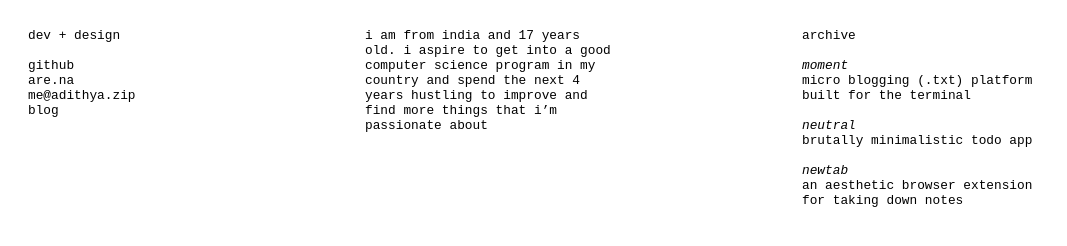
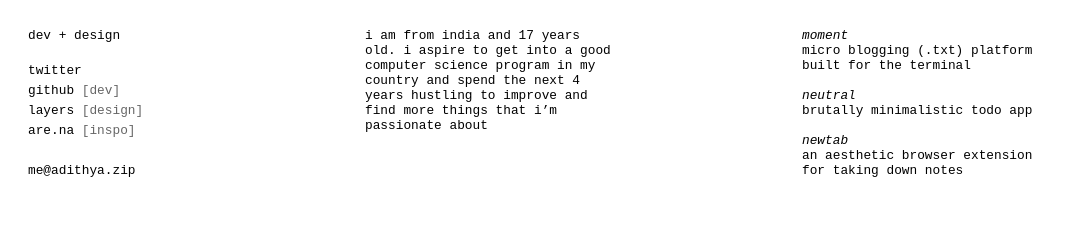
Before and after one commit to adithyasource/adithya.zip, a plain HTML site: page index.html in a window 1280 px wide. Shown: the whole page, without its empty margins (0-1067 px from the left). Drawn offline with Linux system fonts and the light colour scheme.

Commit message:
Major Updates + Cleanup + New Links

```diff
--- a/index.html
+++ b/index.html
@@ -17,6 +17,9 @@
       }
       #a {
         width: 150px;
+        display: flex;
+        flex-direction: column;
+        gap: 5px;
       }
 
       #c div {
@@ -24,33 +27,22 @@
         cursor: pointer;
       }
       #c div:hover,
-      #a span:hover,
+      #a a:hover,
       #b a:hover {
         background-color: #dfdfdf;
       }
 
-      span a,
+      .contextBoxes {
+        opacity: 0.6;
+      }
+
+      a,
       #b a,
       #c a {
         text-decoration: none;
         color: inherit;
       }
-      #blogDiv {
-        position: absolute;
-        z-index: 9;
-        cursor: move;
-        outline: 1px solid #000;
-        text-align: center;
-        background-color: #fff;
-        width: 400px;
-        height: 500px;
-      }
-      #blogHeader {
-        cursor: move;
-        outline: 1px solid #000;
-        height: 20px;
-        width: 100%;
-      }
+
       iframe {
         width: 400px;
         height: 470px;
@@ -93,30 +85,24 @@
     <div id="a">
       dev + design
       <br /><br />
-      <span>
-        <a href="https://github.com/adithyasource" target="_blank"
-          ><span> github </span></a
-        >
-      </span>
-      <br />
-      <span
-        ><a href="https://are.na/adithya" target="_blank"
-          ><span> are.na </span></a
-        ></span
+      <a href="https://x.com/adithyasrc" target="_blank"
+        ><span>twitter</span></a
+      >
+
+      <a href="https://github.com/adithyasource" target="_blank"
+        >github <span class="contextBoxes">[dev]</span></a
+      >
+
+      <a href="https://layers.to/adithyasource" target="_blank"
+        >layers <span class="contextBoxes">[design]</span></a
+      >
+
+      <a href="https://are.na/adithya" target="_blank"
+        >are.na <span class="contextBoxes">[inspo]</span></a
       >
       <br />
-      <span>
-        <a href="" onclick="copyEmail(event)"><span> me@adithya.zip </span></a>
-      </span>
-      <br />
-      <span>
-        <a href="" onclick="viewBlog(event)">
-          <span id="blogViewTrigger"> blog </span>
-        </a>
-      </span>
 
-      <div id="aBlog" style="margin-top: 30px"></div>
-      <div id="badgesBottom"></div>
+      <a href="" onclick="copyEmail(event)"><span> me@adithya.zip </span></a>
     </div>
     <div id="b">
       i am from india and 17 years old. i aspire to get into a good computer
@@ -124,8 +110,6 @@
       improve and find more things that i’m passionate about
     </div>
     <div id="c">
-      archive
-      <br /><br />
       <a href="https://moment.adithya.zip/" target="_blank">
         <div id="moment">
           <i>moment</i>
@@ -162,95 +146,11 @@
         document.querySelector("*").style.fontSize = "0.9rem";
       }
 
-      let blogOpened = false;
       async function copyEmail(event) {
         event.preventDefault();
         await navigator.clipboard.writeText("me@adithya.zip");
         alert("email copied");
       }
-      function viewBlog(event) {
-        event.preventDefault();
-        blogOpened = !blogOpened;
-        if (blogOpened == true) {
-          blogOpened = true;
-          document.getElementById(
-            "blogViewTrigger"
-          ).innerHTML = `<span id="blogViewTrigger"> <s>blog</s> </span>`;
-          const blogDiv = document.createElement("blogDiv");
-          blogDiv.innerHTML = `
-            <div id="blogDiv">
-              <div id="blogHeader">blog.html</div>
-            <iframe src="blog.html" frameborder="0"></iframe>
-            </div>
-            `;
-          document.getElementById("aBlog").appendChild(blogDiv);
-          var pos1 = 0,
-            pos2 = 0,
-            pos3 = 0,
-            pos4 = 0;
-          if (document.getElementById(blogHeader)) {
-            document.getElementById(blogHeader).onmousedown = dragMouseDown;
-          } else {
-            document.getElementById("blogDiv").onmousedown = dragMouseDown;
-          }
-          function dragMouseDown(e) {
-            e = e || window.event;
-            e.preventDefault();
-            pos3 = e.clientX;
-            pos4 = e.clientY;
-            document.onmouseup = closeDragElement;
-            document.onmousemove = elementDrag;
-          }
-          function elementDrag(e) {
-            e = e || window.event;
-            e.preventDefault();
-            pos1 = pos3 - e.clientX;
-            pos2 = pos4 - e.clientY;
-            pos3 = e.clientX;
-            pos4 = e.clientY;
-            document.getElementById("blogDiv").style.top =
-              document.getElementById("blogDiv").offsetTop - pos2 + "px";
-            document.getElementById("blogDiv").style.left =
-              document.getElementById("blogDiv").offsetLeft - pos1 + "px";
-          }
-          function closeDragElement() {
-            document.onmouseup = null;
-            document.onmousemove = null;
-          }
-          function blogOpenWindowHandler(width) {
-            if (width <= 1000) {
-              document.getElementById("b").style.marginTop = "550px";
-            } else {
-              document.getElementById("b").style.marginTop = "0px";
-            }
-          }
-          blogOpenWindowHandler(window.innerWidth);
-          window.addEventListener(
-            "resize",
-            function (event) {
-              blogOpenWindowHandler(event["target"]["innerWidth"]);
-            },
-            true
-          );
-        } else {
-          blogDiv.remove();
-          document.getElementById(
-            "blogViewTrigger"
-          ).innerHTML = `<span id="blogViewTrigger"> blog </span>`;
-          function blogCloseWindowHandler(width) {
-            if (width <= 1000) {
-              document.getElementById("b").style.marginTop = "100px";
-            } else {
-              document.getElementById("b").style.marginTop = "0px";
-            }
-          }
-          blogCloseWindowHandler(window.innerWidth);
-          window.addEventListener("resize", function (event) {
-            blogCloseWindowHandler(event["target"]["innerWidth"]);
-            true;
-          });
-        }
-      }
     </script>
   </body>
 </html>
```
Also changed, not shown: _misc.html (deleted, +0 -11 lines), blog.html (deleted, +0 -11 lines), design.html (deleted, +0 -11 lines), tech.html (deleted, +0 -11 lines), www.html (deleted, +0 -13 lines), 2 other files.
